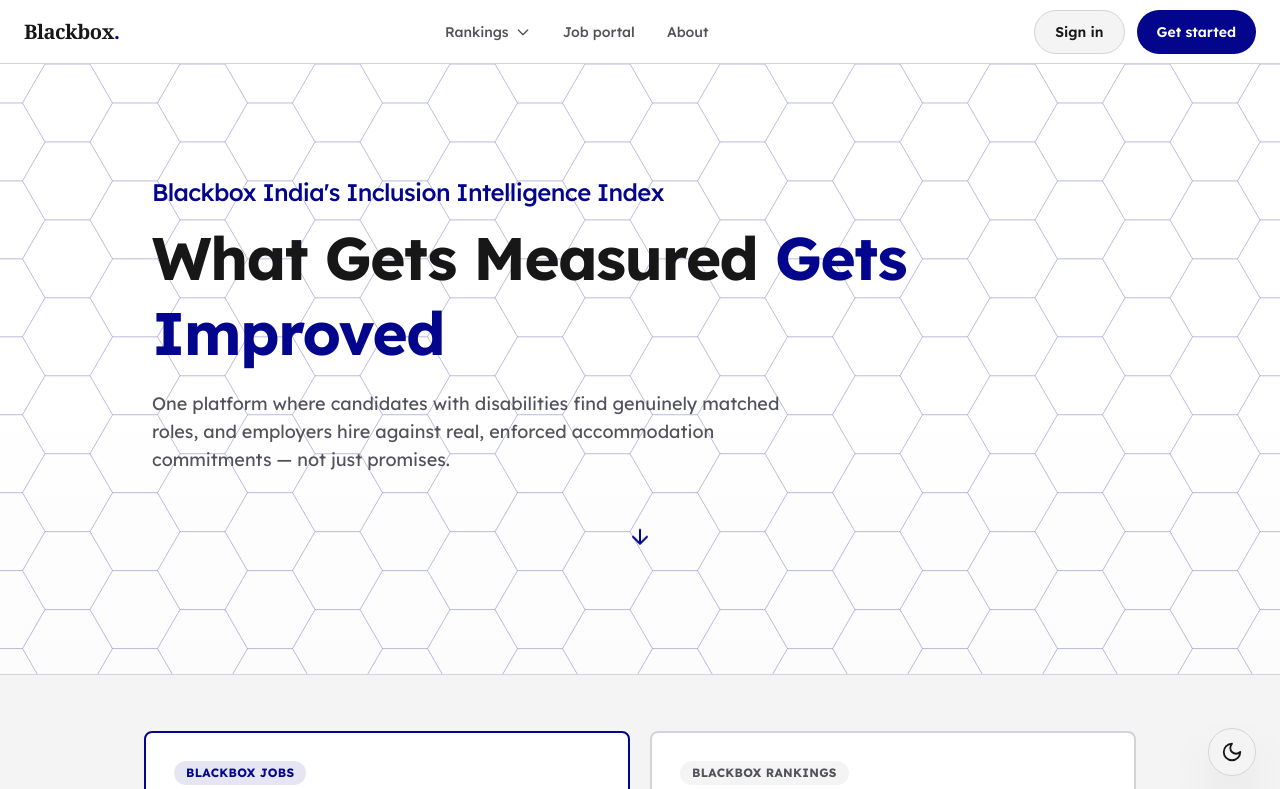
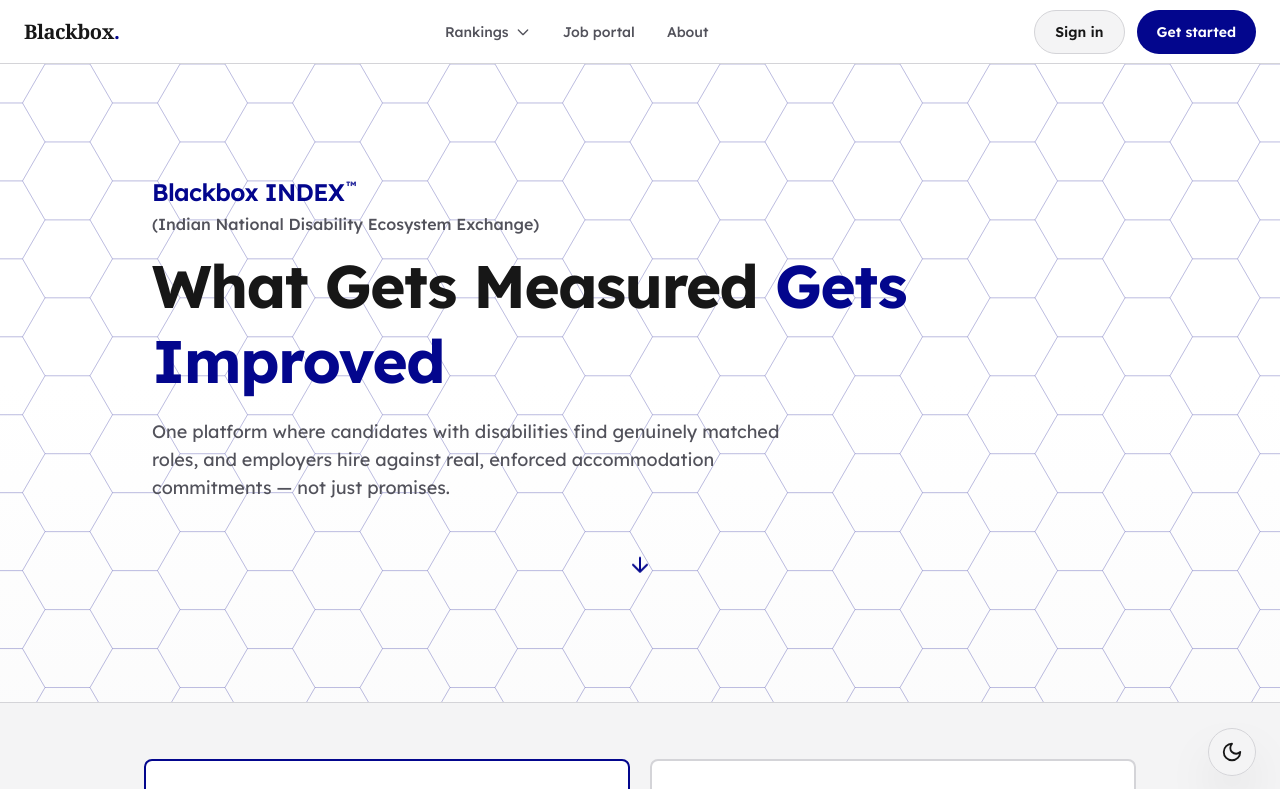
Before and after one commit to shruti-kamma/Blackbox, a Next.js app in the folder apps/job-portal/: page / in a window 1280 px wide. Shown: the top 789 px of the page. Built offline with nearby package versions, Linux system fonts and the light colour scheme; no server answers; the database is empty.

Commit message:
feat: update landing page tagline to Blackbox INDEX™ with bracketed subtitle

```diff
--- a/apps/job-portal/src/app/page.tsx
+++ b/apps/job-portal/src/app/page.tsx
@@ -33,9 +33,15 @@
           <HeroShapeGrid />
         </div>
         <div className="relative z-10 mx-auto w-full max-w-5xl px-6 py-20 text-left md:py-28 font-sans">
-          <p className="text-xl md:text-2xl font-medium tracking-tight text-primary font-sans">
-            Blackbox India&apos;s Inclusion Intelligence Index
-          </p>
+          <div>
+            <p className="text-xl md:text-2xl font-semibold tracking-tight text-primary font-sans inline-flex items-center gap-0.5">
+              <span>Blackbox INDEX</span>
+              <sup className="text-xs font-bold text-primary opacity-80 select-none">™</sup>
+            </p>
+            <p className="mt-1 text-sm md:text-base font-medium text-muted-foreground font-sans">
+              (Indian National Disability Ecosystem Exchange)
+            </p>
+          </div>
           <h1 className="mt-3 text-4xl sm:text-5xl md:text-6xl font-bold tracking-tight text-foreground font-sans max-w-3xl leading-tight">
             What Gets Measured <span className="text-primary">Gets Improved</span>
           </h1>
```
